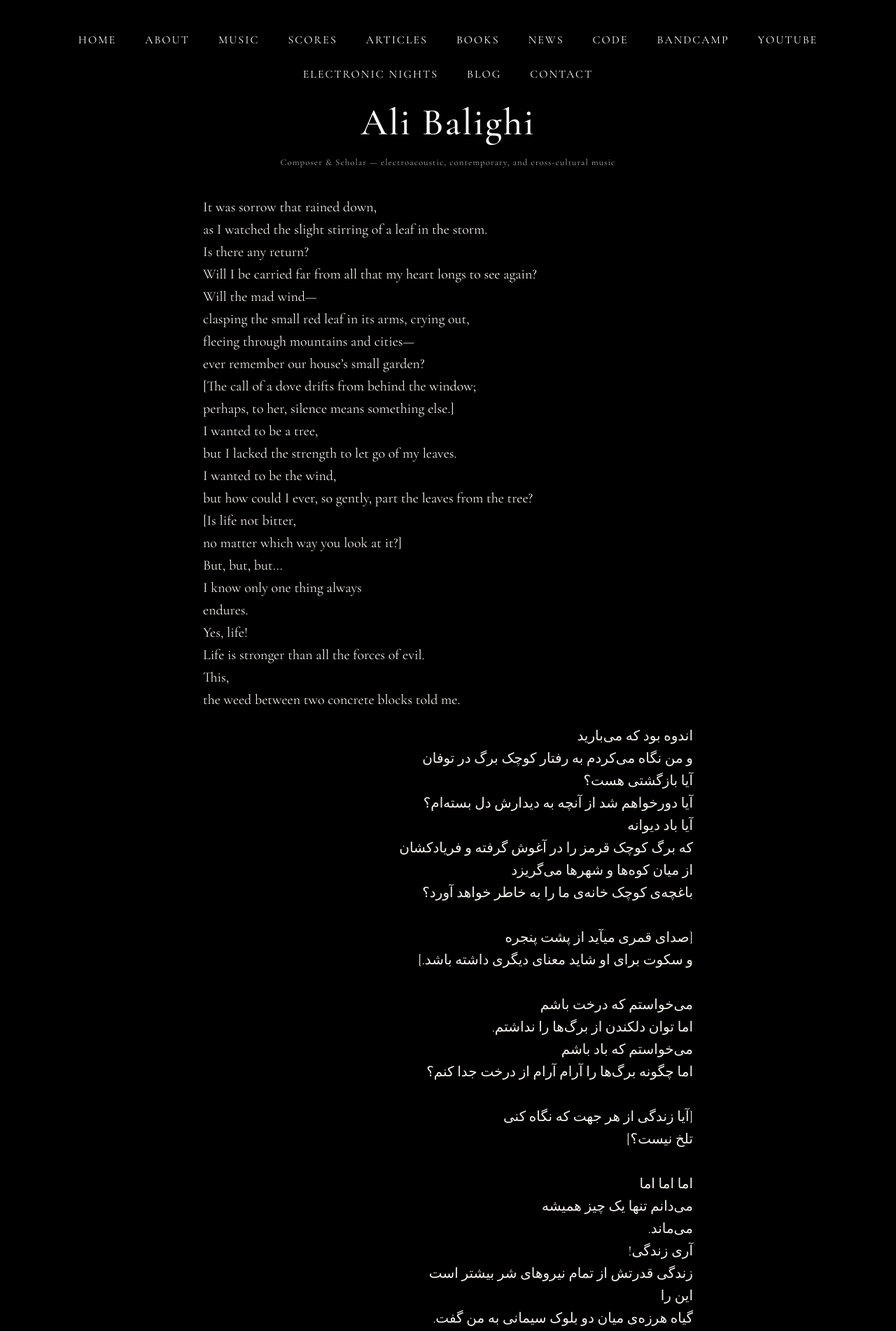
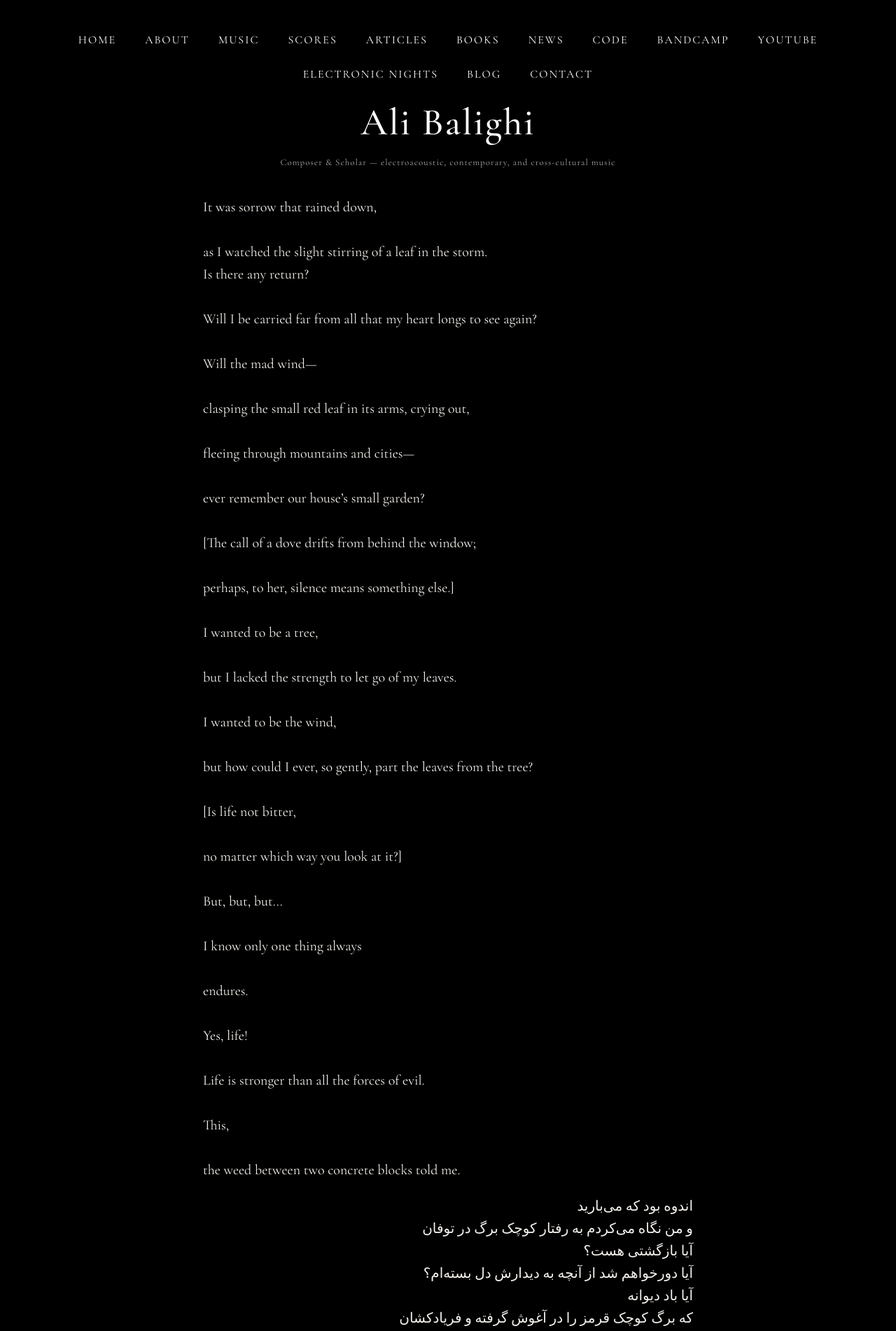
Before and after one commit to alib65/blog, a Jekyll site: the page built from _posts/2026-04-22-poem.md, in a window 1280 px wide. Shown: the top 1902 px of the page at 70% size. Built offline with Jekyll 4.4.1, drawn with Linux system fonts in a browser that asks for light colours.

```diff
--- a/_posts/2026-04-22-poem.md
+++ b/_posts/2026-04-22-poem.md
@@ -3,30 +3,29 @@ layout: default
 title: "The Strength of Life"
 date: 2026-04-22
 ---
-
 <p style="text-align: left;">
-It was sorrow that rained down,<br>
+It was sorrow that rained down,<br><br>
 as I watched the slight stirring of a leaf in the storm.<br>
-Is there any return?<br>
-Will I be carried far from all that my heart longs to see again?<br>
-Will the mad wind—<br>
-clasping the small red leaf in its arms, crying out,<br>
-fleeing through mountains and cities—<br>
-ever remember our house’s small garden?<br>
-[The call of a dove drifts from behind the window;<br>
-perhaps, to her, silence means something else.]<br>
-I wanted to be a tree,<br>
-but I lacked the strength to let go of my leaves.<br>
-I wanted to be the wind,<br>
-but how could I ever, so gently, part the leaves from the tree?<br>
-[Is life not bitter,<br>
-no matter which way you look at it?]<br>
-But, but, but...<br>
-I know only one thing always<br>
-endures.<br>
-Yes, life!<br>
-Life is stronger than all the forces of evil.<br>
-This,<br>
+Is there any return?<br><br>
+Will I be carried far from all that my heart longs to see again?<br><br>
+Will the mad wind—<br><br>
+clasping the small red leaf in its arms, crying out,<br><br>
+fleeing through mountains and cities—<br><br>
+ever remember our house’s small garden?<br><br>
+[The call of a dove drifts from behind the window;<br><br>
+perhaps, to her, silence means something else.]<br><br>
+I wanted to be a tree,<br><br>
+but I lacked the strength to let go of my leaves.<br><br>
+I wanted to be the wind,<br><br>
+but how could I ever, so gently, part the leaves from the tree?<br><br>
+[Is life not bitter,<br><br>
+no matter which way you look at it?]<br><br>
+But, but, but...<br><br>
+I know only one thing always<br><br>
+endures.<br><br>
+Yes, life!<br><br>
+Life is stronger than all the forces of evil.<br><br>
+This,<br><br>
 the weed between two concrete blocks told me.
 </p>
 
```
